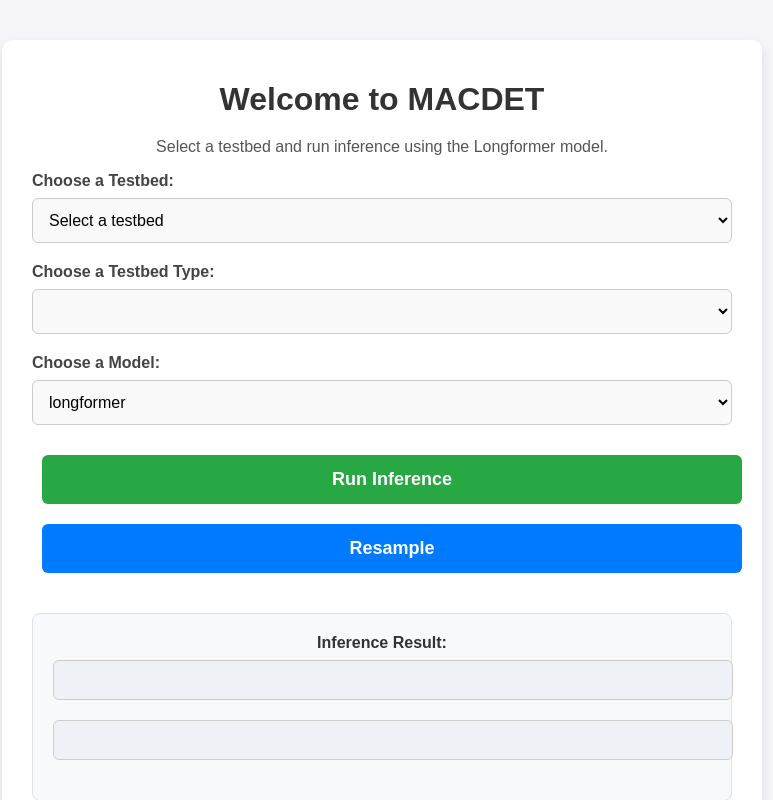
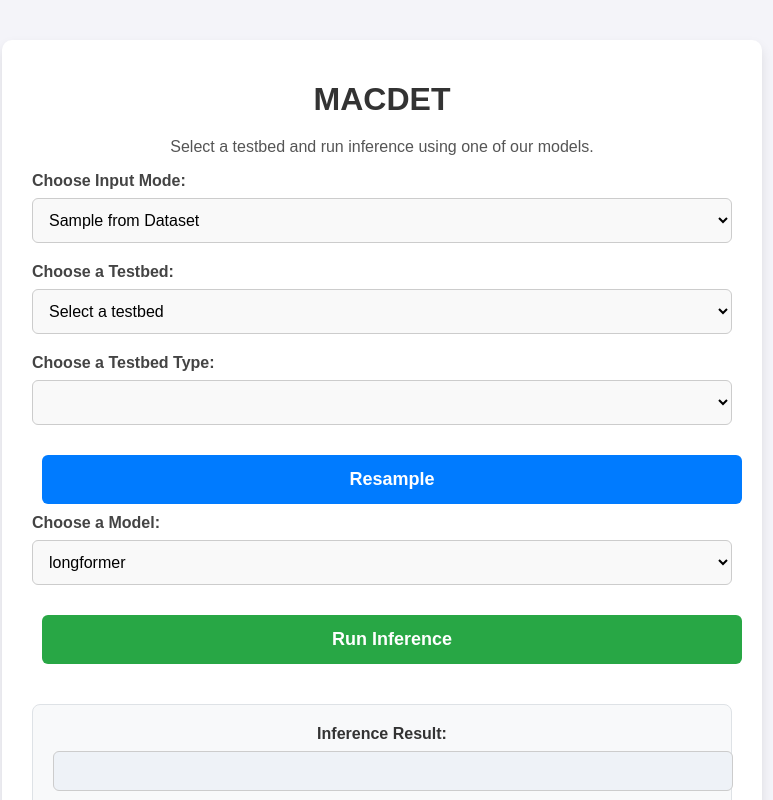
Before and after one commit to muratbayrktr/macdet, a FastAPI app: page / in a window 1280 px wide. Shown: the top 800 px of the page, without its empty margins (258-1031 px from the left). Run offline with FastAPI, Linux system fonts and the light colour scheme; lists and menus that the app fills with data are empty.

Commit message:
feat(frontend): manual text input feature implemented

```diff
--- a/backend/templates/index.html
+++ b/backend/templates/index.html
@@ -6,11 +6,19 @@
 </head>
 <body>
     <div class="container">
-        <h1>Welcome to MACDET</h1>
-        <p>Select a testbed and run inference using the Longformer model.</p>
+        <h1>MACDET</h1>
+        <p>Select a testbed and run inference using one of our models.</p>
 
         <form id="inference-form">
-            <!-- Testbed Selection -->
+            <!-- Input Mode Selection -->
+            <label for="input-mode">Choose Input Mode:</label>
+            <select id="input-mode" name="input-mode" onchange="toggleInputMode()">
+                <option value="sample" selected>Sample from Dataset</option>
+                <option value="manual">Enter Manually</option>
+            </select>
+
+            <!-- Sampling Options -->
+            <div id="sampling-options">
                 <label for="testbed">Choose a Testbed:</label>
                 <select id="testbed" name="testbed" onchange="populateTestbedOptions()">
                     <option value="" disabled selected>Select a testbed</option>
@@ -23,11 +31,19 @@
                     {% endfor %}
                 </select>
 
-            <!-- Testbed Type Selection -->
                 <label for="testbed-type">Choose a Testbed Type:</label>
                 <select id="testbed-type" name="testbed-type" onchange="populateSampledDataOptions()">
-                <!-- This will be dynamically populated based on the testbed -->
+                    <!-- Dynamically populated based on the testbed -->
                 </select>
+
+                <button type="button" class="blue-button" onclick="populateSampledDataOptions()">Resample</button>
+            </div>
+
+            <!-- Manual Input Option -->
+            <div id="manual-input" style="display: none;">
+                <label for="manual-text">Enter Text:</label>
+                <textarea id="manual-text" name="manual-text" rows="4" style="resize: none;"></textarea>
+            </div>
 
             <!-- Model Selection -->
             <label for="model">Choose a Model:</label>
@@ -38,9 +54,8 @@
             </select>
 
             <button type="button" onclick="runInferenceWithProgressBar()">Run Inference</button>
+        </form>
 
-            <button type="button" class="blue-button" onclick="populateSampledDataOptions()">Resample</button>
-        </form>
         <div id="progress-container" style="display: none; margin-top: 20px;">
             <div style="width: 100%; background-color: #f3f3f3; border-radius: 6px; overflow: hidden;">
                 <div id="progress-bar" style="width: 0%; height: 20px; background-color: #4CAF50; text-align: center; color: white; line-height: 20px; font-size: 14px;">
@@ -74,6 +89,19 @@
     <script>
         // Testbed data from the backend
         const testbeds = {{ testbeds | tojson }};
+        function toggleInputMode() {
+            const inputMode = document.getElementById("input-mode").value;
+            const samplingOptions = document.getElementById("sampling-options");
+            const manualInput = document.getElementById("manual-input");
+
+            if (inputMode === "manual") {
+                samplingOptions.style.display = "none";
+                manualInput.style.display = "block";
+            } else {
+                samplingOptions.style.display = "block";
+                manualInput.style.display = "none";
+            }
+        }
 
         function populateTestbedOptions() {
             const testbedDropdown = document.getElementById('testbed');
@@ -132,34 +160,35 @@
         }
 
         async function runInference() {
-            const testbed = document.getElementById('testbed').value;
-            const testbedType = document.getElementById('testbed-type').value;
-            const model = document.getElementById('model').value;
+            const inputMode = document.getElementById("input-mode").value;
+            let text;
 
-            if (!testbed || !testbedType || !model) {
-                try {
-                    // populate
-
-                } catch (error) {
-                    alert(error);
+            if (inputMode === "manual") {
+                text = document.getElementById("manual-text").value;
+                if (!text) {
+                    alert("Please enter text.");
+                    return;
+                }
+            } else {
+                text = document.getElementById("sampled-text").value;
+                if (!text) {
+                    alert("Please select a testbed and testbed type to sample text.");
                     return;
                 }
             }
 
-            // endpoint is backend/infer
+            const model = document.getElementById("model").value;
+
+            // Call the inference endpoint
             const response = await fetch('/infer', {
                 method: 'POST',
                 headers: {
                     'Content-Type': 'application/json'
                 },
-                body: JSON.stringify({
-                    text: document.getElementById('sampled-text').value,
-                    model: model
-                })
+                body: JSON.stringify({ text, model })
             });
 
             const data = await response.json();
-
             document.getElementById('prediction').value = data.label;
             document.getElementById('confidence').value = data.confidence;
         }
```
Lines whose indentation alone changed are shown as unchanged.
